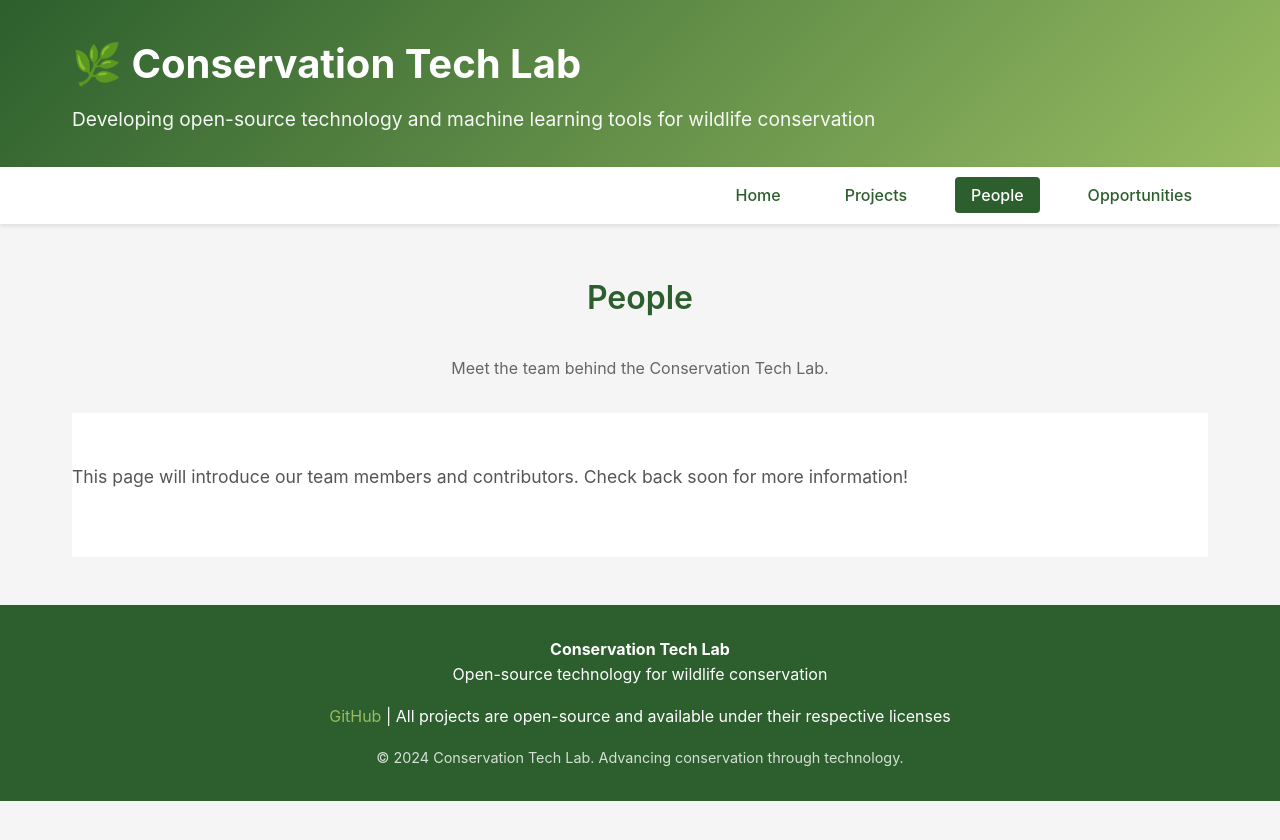
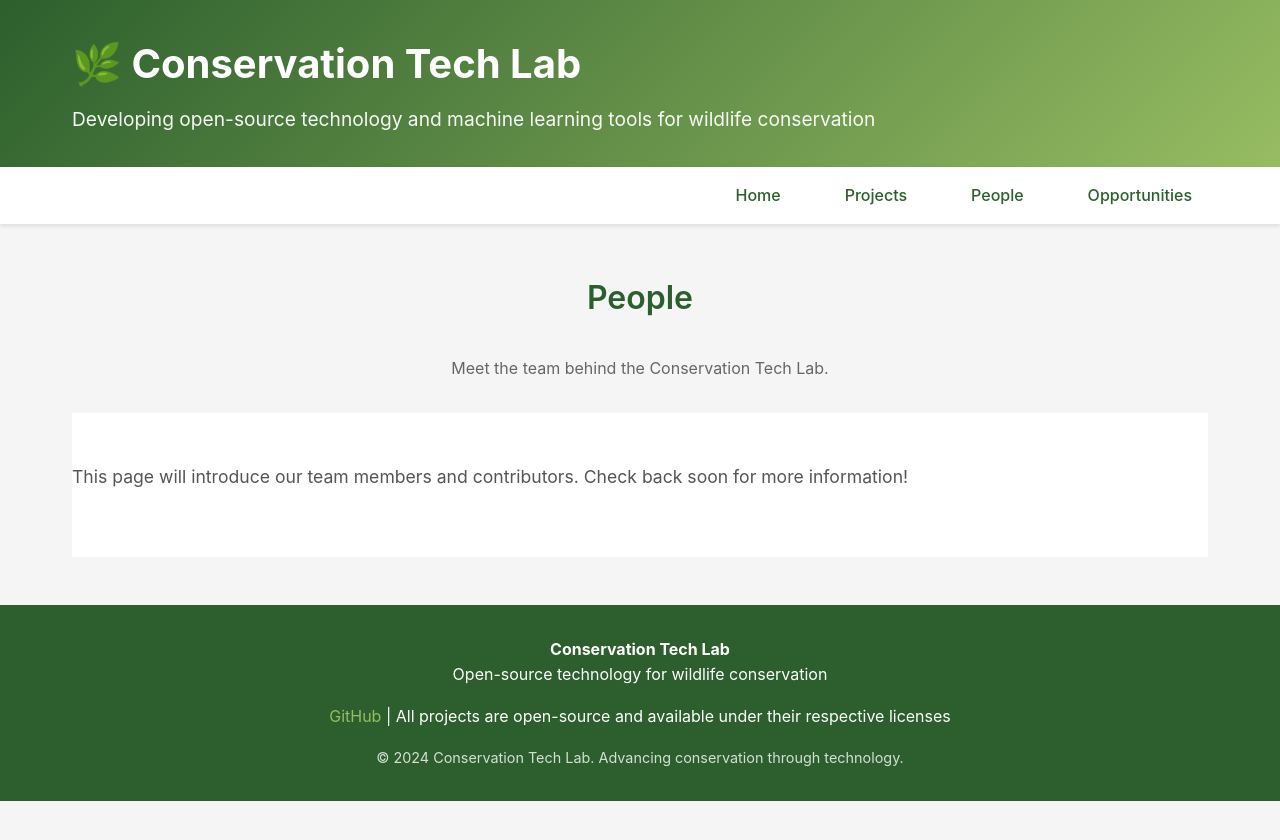
Before and after one commit to conservationtechlab/conservationtechlab.github.io, a Jekyll site: the page built from people.md, in a window 1280 px wide. Shown: the top 840 px of the page. Built offline with Jekyll 4.4.1, drawn with Linux system fonts in a browser that asks for light colours.

Commit message:
Fix active state detection to use exact URL matching
Co-authored-by: tkswanson <4371698+tkswanson@users.noreply.github.com>

```diff
--- a/_layouts/default.html
+++ b/_layouts/default.html
@@ -19,9 +19,9 @@
         <div class="container">
             <ul class="nav-menu">
                 <li><a href="{{ '/' | relative_url }}" {% if page.url == '/' %}class="active"{% endif %}>Home</a></li>
-                <li><a href="{{ '/projects' | relative_url }}" {% if page.url contains 'projects' %}class="active"{% endif %}>Projects</a></li>
-                <li><a href="{{ '/people' | relative_url }}" {% if page.url contains 'people' %}class="active"{% endif %}>People</a></li>
-                <li><a href="{{ '/opportunities' | relative_url }}" {% if page.url contains 'opportunities' %}class="active"{% endif %}>Opportunities</a></li>
+                <li><a href="{{ '/projects' | relative_url }}" {% if page.url == '/projects' or page.url == '/projects/' %}class="active"{% endif %}>Projects</a></li>
+                <li><a href="{{ '/people' | relative_url }}" {% if page.url == '/people' or page.url == '/people/' %}class="active"{% endif %}>People</a></li>
+                <li><a href="{{ '/opportunities' | relative_url }}" {% if page.url == '/opportunities' or page.url == '/opportunities/' %}class="active"{% endif %}>Opportunities</a></li>
             </ul>
         </div>
     </nav>
```
